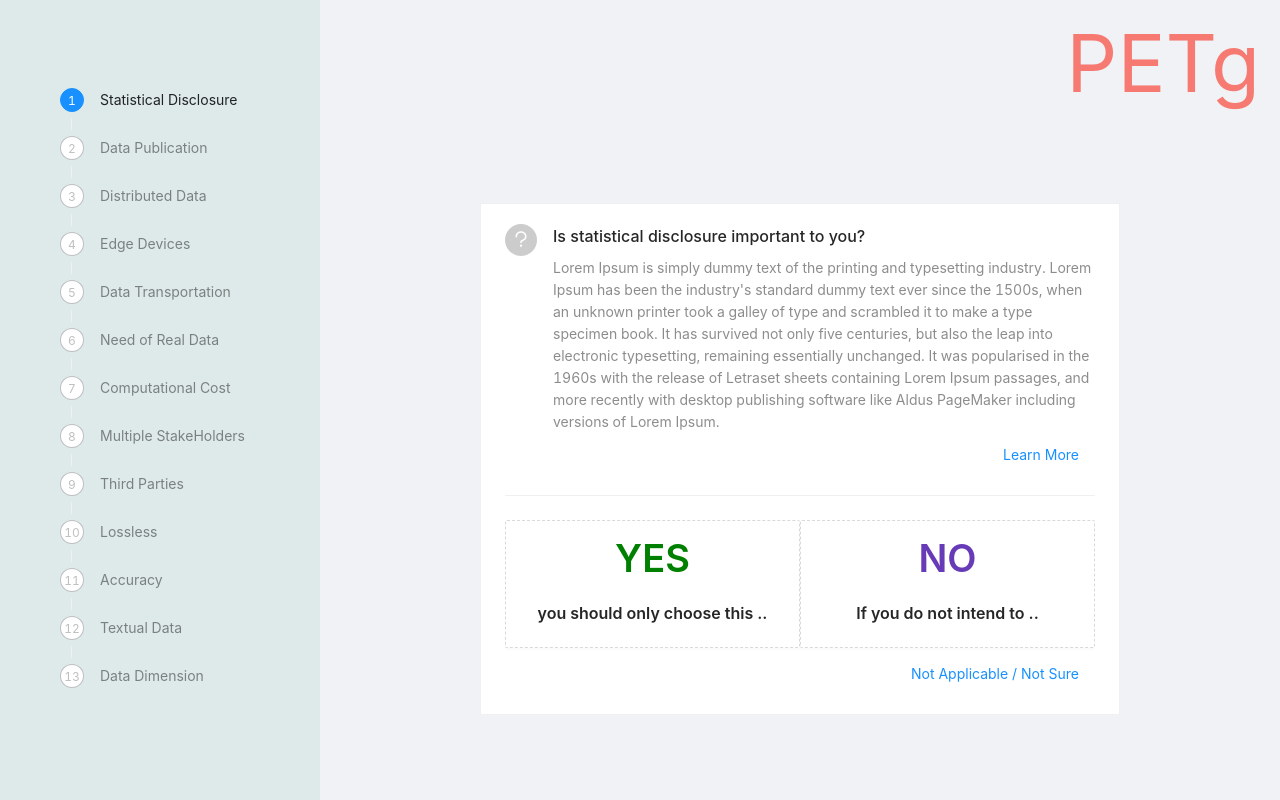
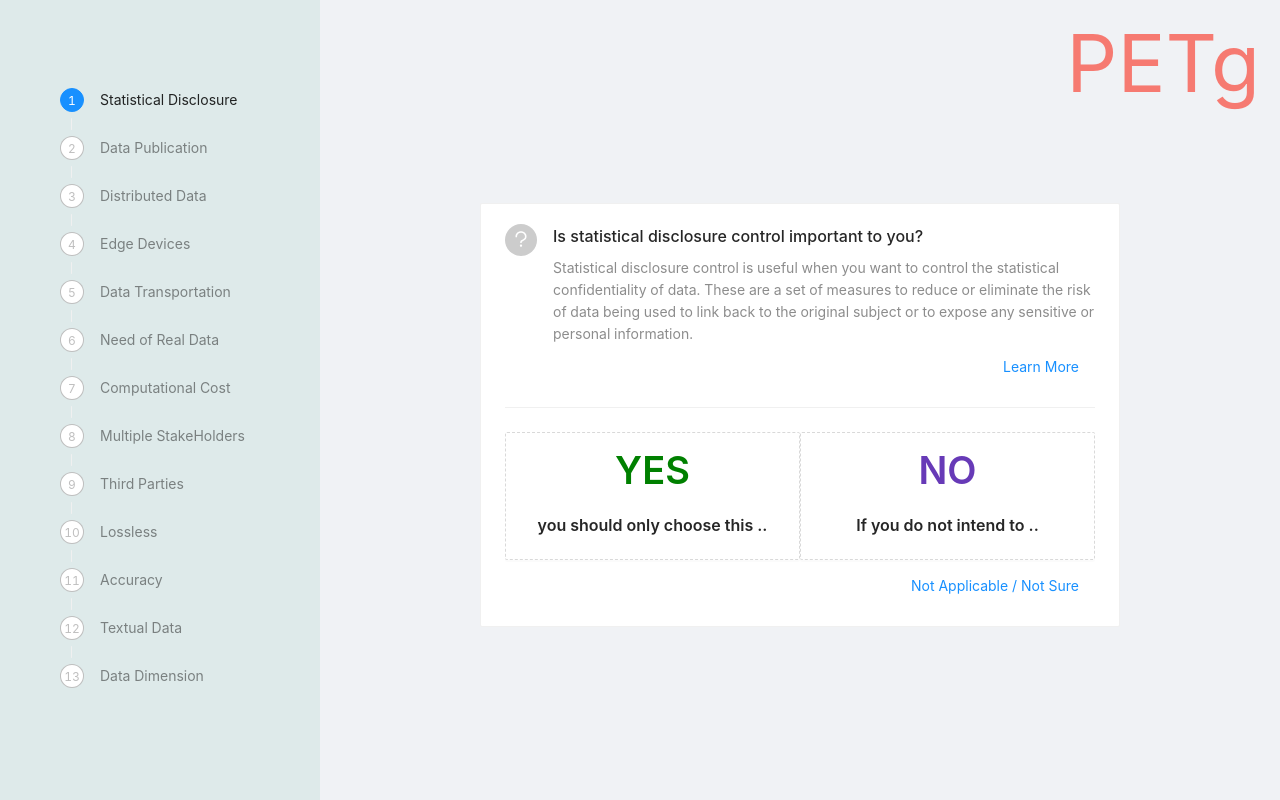
Before and after one commit to FaisalBinAhmed/PET-Guideline, a Next.js app: page /questionnaire in a window 1280 px wide. Built offline with nearby package versions, Linux system fonts and the light colour scheme.

Commit message:
criteria data

```diff
--- a/components/Question.js
+++ b/components/Question.js
@@ -7,7 +7,7 @@ import { useState } from "react";
 
 const { Meta } = Card;
 
-const Question = ({ question, handleAnswer }) => {
+const Question = ({ question, description = "", handleAnswer }) => {
 	const [visible, setVisible] = useState(false);
 	return (
 		<div className={styles.container}>
@@ -15,7 +15,7 @@ const Question = ({ question, handleAnswer }) => {
 				<Meta
 					avatar={<Avatar icon={<QuestionOutlined />} />}
 					title={question}
-					description="Lorem Ipsum is simply dummy text of the printing and typesetting industry. Lorem Ipsum has been the industry's standard dummy text ever since the 1500s, when an unknown printer took a galley of type and scrambled it to make a type specimen book. It has survived not only five centuries, but also the leap into electronic typesetting, remaining essentially unchanged. It was popularised in the 1960s with the release of Letraset sheets containing Lorem Ipsum passages, and more recently with desktop publishing software like Aldus PageMaker including versions of Lorem Ipsum."
+					description={description}
 				/>
 				<div className={styles.skip}>
 					<Button type="link" onClick={() => setVisible(true)}>
--- a/data/petData.js
+++ b/data/petData.js
@@ -3,6 +3,7 @@ export const pets = [
 		id: "dp",
 		name: "Differential Privacy",
 		arr: [1, 1, 1, 1, 2, 1, 0, 1, 1, 0, 1, 3, 2],
+		info: "Differential privacy is a technique of exposing some insights about a specific dataset without really exposing the real value of the dataset. This in turn protects the privacy of thee data subjects, and it becomes mathematically infeasible to determine any insights about the original data subjects from the published data.",
 	},
 	{
 		id: "fl",
--- a/data/qustionsData.js
+++ b/data/qustionsData.js
@@ -1,8 +1,9 @@
 export const questionData = [
 	{
 		id: 1,
-		name: "Is statistical disclosure important to you?",
-		importance: "Statistical Disclosure is used...",
+		name: "Is statistical disclosure control important to you?",
+		importance:
+			"Statistical disclosure control is useful when you want to control the statistical confidentiality of data. These are a set of measures to reduce or eliminate the risk of data being used to link back to the original subject or to expose any sensitive or personal information.",
 		yes: "You should choose yes if ...",
 		no: "you shoudn't select this if....",
 		step: "Statistical Disclosure",
@@ -10,7 +11,8 @@ export const questionData = [
 	{
 		id: 2,
 		name: "Do you plan to publish the data?",
-		importance: "Data Publication is used...",
+		importance:
+			"If you want to publish the data you’re currently dealing with, you have to take additional measures before you publish the data. The data need to be processed, checked against private info and local law before it can be published. The purpose of publication should also need to be taken into account.",
 		yes: "You should choose yes if ...",
 		no: "you shoudn't select this if....",
 		step: "Data Publication",
@@ -18,7 +20,8 @@ export const questionData = [
 	{
 		id: 3,
 		name: "Is the data distributed or stored in a central location?",
-		importance: "Data distribution is used...",
+		importance:
+			"If the data is stored in multiple locations then managing the date in all of those locations is deemed necessary. Since the data will be transported, synced and stored, it should also be made sure the data and privacy are protected at those stages.",
 		yes: "You should choose yes if ...",
 		no: "you shoudn't select this if....",
 		step: "Distributed Data",
@@ -26,7 +29,8 @@ export const questionData = [
 	{
 		id: 4,
 		name: "Do you collect data from edge devices?",
-		importance: "Data is used. stored centrally..",
+		importance:
+			"The data stored in edge devices can be handled in two ways. In one way, the raw private data does not need to leave user devices for processing, the other relies on direct transfer of data between the client and a server. The tradeoff here is the accuracy of the insights and telemetry received from the end users.",
 		yes: "You should choose yes if ...",
 		no: "you shoudn't select this if....",
 		step: "Edge Devices",
@@ -34,7 +38,8 @@ export const questionData = [
 	{
 		id: 5,
 		name: "Will the data be transported",
-		importance: "Data in transit can get...",
+		importance:
+			"The data that will be transferred has to be protected against certain threats, mainly the data in rest and transit are vulnerable to many attacks. Also if the data crossed International boundaries, the local legislations and regulations take precedence. For many reasons the data can not be transferred to another country or region.",
 		yes: "You should choose yes if ...",
 		no: "you shoudn't select this if....",
 		step: "Data Transportation",
@@ -42,7 +47,8 @@ export const questionData = [
 	{
 		id: 6,
 		name: "Do you need real data?",
-		importance: "Creating synthetic data...",
+		importance:
+			"In some cases, the desired goal can be achieved without using real data at all. For example if you want to generate a fake dataset, or train your ML model with similar data for purposes like image recognition, deep fake creation, and populating websites with dummy data. In these cases, the real data has no benefits over synthetically generated data, especially as the purpose is to learn the type of data, not the data itself.",
 		yes: "You should choose yes if ...",
 		no: "you shoudn't select this if....",
 		step: "Need of Real Data",
@@ -50,7 +56,8 @@ export const questionData = [
 	{
 		id: 7,
 		name: "Is low computational cost impotant to you?",
-		importance: "Some PETs are compu...",
+		importance:
+			"The amount of processing power, and memory taken to implement a specific technology can be a limiting factor in many scenarios. If the data is being processed in an IoT device or devices with limited computational power, certain technologies may not be eligible to be used.",
 		yes: "You should choose yes if ...",
 		no: "you shoudn't select this if....",
 		step: "Computational Cost",
@@ -58,7 +65,8 @@ export const questionData = [
 	{
 		id: 8,
 		name: "Are there multiple stakeholders?",
-		importance: "Some PETs are compu...",
+		importance:
+			"If there are more than one stakeholder involved it can raise multiple concerns. The stakeholders may not agree on sharing their data between them. It’s also possible the stakeholders do not have the same rights to the data.",
 		yes: "You should choose yes if ...",
 		no: "you shoudn't select this if....",
 		step: "Multiple StakeHolders",
@@ -66,7 +74,8 @@ export const questionData = [
 	{
 		id: 9,
 		name: "Are third party stakeholders involved?",
-		importance: "Some PETs are compu...",
+		importance:
+			"If a third party is involved during any phase of the data life cycle, certain policy can restrict sharing of data with that party. If you need to share the data with a third party, certain technologies can help alleviate this issue while providing minimal loss had it been shared without such restrictions",
 		yes: "You should choose yes if ...",
 		no: "you shoudn't select this if....",
 		step: "Third Parties",
@@ -74,7 +83,8 @@ export const questionData = [
 	{
 		id: 10,
 		name: "Do you need lossless technology?",
-		importance: "Some PETs are compu...",
+		importance:
+			"The losslessness of a privacy enhancing technology is important when you’re dealing with mission critical data and the insights derived from the data should reproduce the same output for the same input. In other words the process of applying any privacy enhancing technology shouldn’t change the data in a way that it can affect the performance of the useful metrics.",
 		yes: "You should choose yes if ...",
 		no: "you shoudn't select this if....",
 		step: "Lossless",
@@ -82,7 +92,8 @@ export const questionData = [
 	{
 		id: 11,
 		name: "Is accuracy important to you?",
-		importance: "Some PETs are compu...",
+		importance:
+			"Certain privacy enhancing technology provides better accuracy than others. In other words, for the same data, certain technologies will produce consistent results. Accuracy is important when you have huge amount of data and little discrepancy in accuracy can lead to huge change in the final output.",
 		yes: "You should choose yes if ...",
 		no: "you shoudn't select this if....",
 		step: "Accuracy",
@@ -90,7 +101,8 @@ export const questionData = [
 	{
 		id: 12,
 		name: "Is the data textual?",
-		importance: "Some PETs are compu...",
+		importance:
+			"Text based data needs different processing than non-textual media based data. Some technologies work better with text based data. Since non textual data are stored and formatted in specific way, even storing the same data by different formats can lead to varying privacy enhancements by the same technologies.",
 		yes: "You should choose yes if ...",
 		no: "you shoudn't select this if....",
 		step: "Textual Data",
@@ -98,7 +110,8 @@ export const questionData = [
 	{
 		id: 13,
 		name: "Dimension of the data?",
-		importance: "Some PETs are compu...",
+		importance:
+			"This is an important metric when comparing different anonymization techniques like k-anonymity, l-diversity and t-closeness. Although, there is an improvement over the former, the higher dimension a dataset is, the former tends to provide better anonymity.",
 		yes: "You should choose yes if ...",
 		no: "you shoudn't select this if....",
 		step: "Data Dimension",
--- a/pages/questionnaire.js
+++ b/pages/questionnaire.js
@@ -212,6 +212,7 @@ const questionnaire = () => {
 							<Question
 								question={questionData[questionIndex]?.name}
 								handleAnswer={handleAnswer}
+								description={questionData[questionIndex].importance}
 							/>
 						) : (
 							<Button type="primary" size="large" onClick={handleResults}>
```
